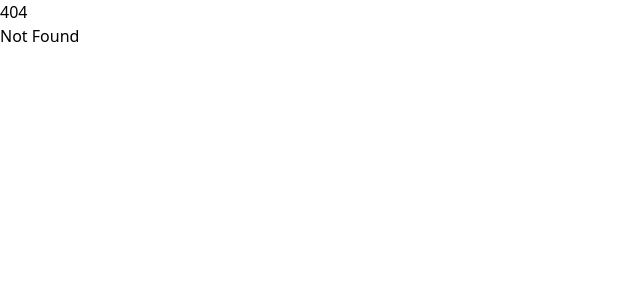
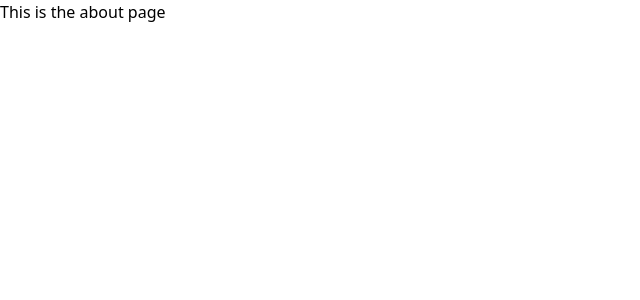
Before and after one commit to bhwk/Quip, a SvelteKit app: page /about in a window 1280 px wide. Before the commit this address had no page. Shown: the top 300 px of the page, without its empty margins (0-640 px from the left). Built offline with nearby package versions, Linux system fonts and the light colour scheme.

Commit message:
Add about page

```diff
--- /dev/null
+++ b/src/routes/about/+page.svelte
@@ -0,0 +1 @@
+<h1>This is the about page</h1>
```
